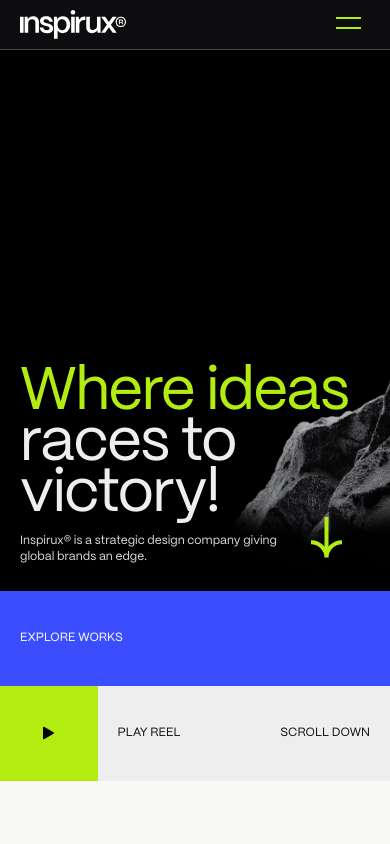
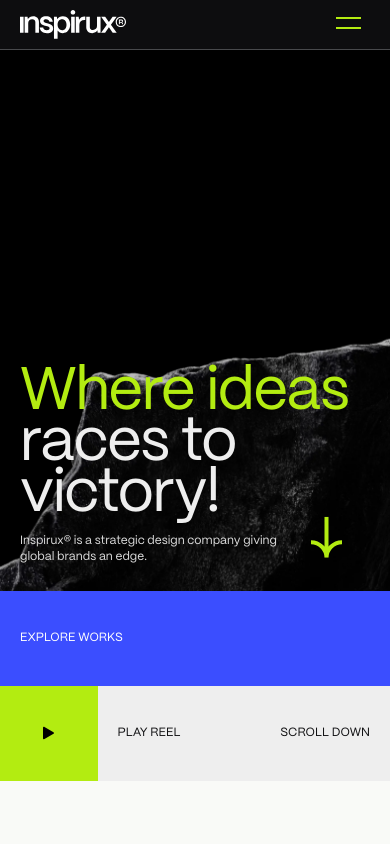
Before and after one commit to osas2211/inspirux-clone, a Next.js app: page / in a window 390 px wide. Shown: the top 844 px of the page. Built offline with nearby package versions, Linux system fonts and the light colour scheme.

Commit message:
update hero image

```diff
--- a/app/globals.css
+++ b/app/globals.css
@@ -7,6 +7,12 @@
   background-repeat: no-repeat;
   background-size: cover;
   background-attachment: fixed;
+}
+
+@media (max-width: 500px) {
+  .home-hero {
+    background-image: url(/assets/inspirux-hero-mobile.png);
+  }
 }
 
 /* width */
```
Also changed, not shown: public/assets/inspirux-hero-mobile.png (added).
